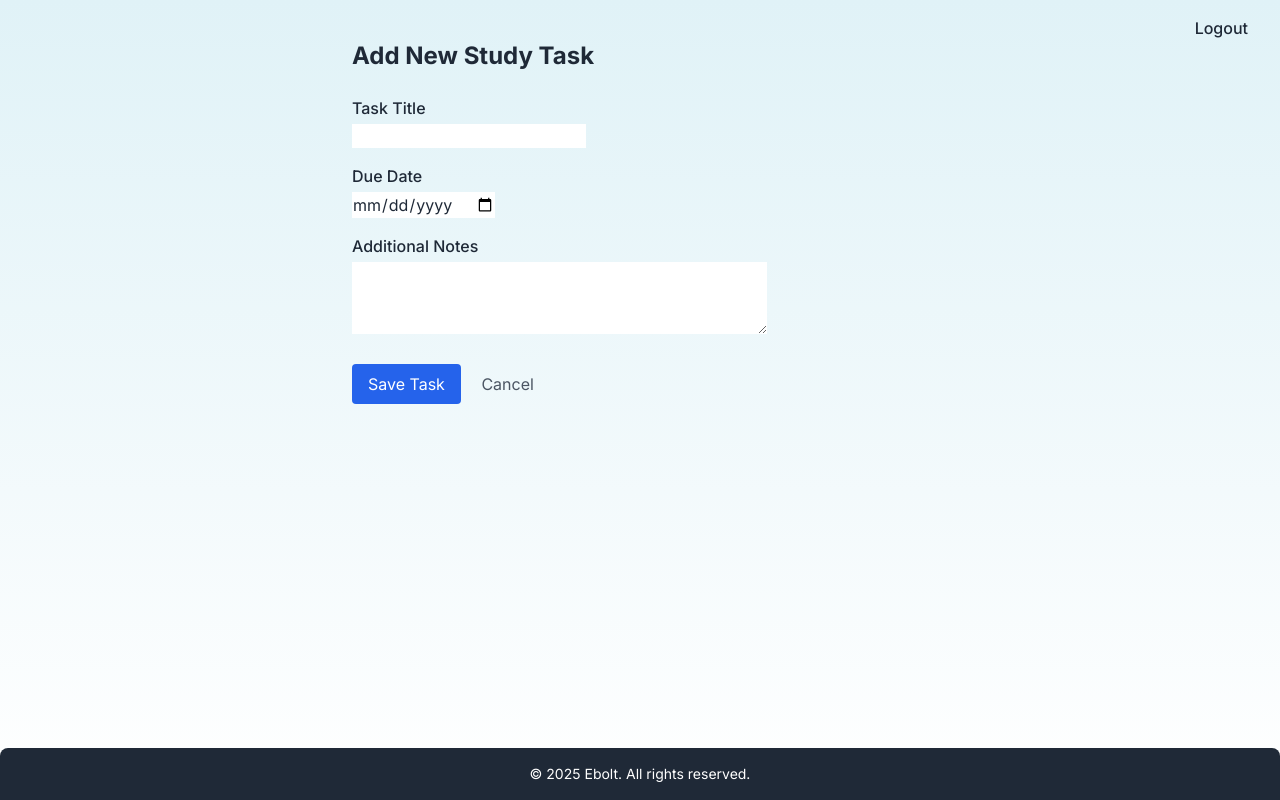
After one commit to SanthwanaBM/ai-note-manager, a Django app: page /add_study_task/ in a window 1280 px wide. The commit adds this page. Run offline with Django 5.2, Linux system fonts and the light colour scheme; a user stored in the database is signed in; some libraries are stand-ins or nearby versions.

Commit message:
add study planner

```diff
--- a/notes/forms.py
+++ b/notes/forms.py
@@ -2,8 +2,10 @@ from django import forms
 from django.contrib.auth.models import User
 from django.contrib.auth.forms import UserCreationForm
 from .models import Note, VoiceNote
+from .models import Lecture
+from .models import StudyTask
 
-from .models import Lecture
+
 
 # User Registration Form
 class RegisterForm(UserCreationForm):
@@ -25,8 +27,6 @@ class VoiceNoteForm(forms.ModelForm):
         model = VoiceNote
         fields = ['name', 'about', 'file']
 
-from django import forms
-from .models import Lecture
 
 class LectureForm(forms.ModelForm):
     class Meta:
@@ -35,3 +35,14 @@ class LectureForm(forms.ModelForm):
         widgets = {
             'scheduled_at': forms.DateTimeInput(attrs={'type': 'datetime-local', 'class': 'form-control'}),
         }
+
+
+
+class StudyTaskForm(forms.ModelForm):
+    class Meta:
+        model = StudyTask
+        fields = ['title', 'due_date', 'notes']
+        widgets = {
+            'due_date': forms.DateInput(attrs={'type': 'date'}),
+            'notes': forms.Textarea(attrs={'rows': 3}),
+        }
--- a/notes/models.py
+++ b/notes/models.py
@@ -4,6 +4,7 @@ from django.db import models
 
 from django.db import models
 from django.contrib.auth.models import User
+
 
 
 # Note Model
@@ -47,3 +48,17 @@ class Lecture(models.Model):
 
     def __str__(self):
         return f"{self.title} on {self.scheduled_at.strftime('%Y-%m-%d %H:%M')}"
+
+
+
+
+class StudyTask(models.Model):
+    user = models.ForeignKey(User, on_delete=models.CASCADE)
+    title = models.CharField(max_length=255)
+    due_date = models.DateField()
+    notes = models.TextField(blank=True, null=True)
+    completed = models.BooleanField(default=False)
+    created_at = models.DateTimeField(auto_now_add=True)
+
+    def __str__(self):
+        return self.title
--- /dev/null
+++ b/notes/templates/study_task_form.html
@@ -0,0 +1,27 @@
+{% extends 'base.html' %}
+{% block content %}
+<div class="max-w-xl mx-auto py-10">
+    <h2 class="text-2xl font-bold mb-6">{{ form_title }}</h2>
+    <form method="post">
+        {% csrf_token %}
+        <div class="space-y-4">
+            <div>
+                <label class="block mb-1 font-medium">Task Title</label>
+                {{ form.title }}
+            </div>
+            <div>
+                <label class="block mb-1 font-medium">Due Date</label>
+                {{ form.due_date }}
+            </div>
+            <div>
+                <label class="block mb-1 font-medium">Additional Notes</label>
+                {{ form.notes }}
+            </div>
+        </div>
+        <div class="mt-6">
+            <button type="submit" class="bg-blue-600 text-white px-4 py-2 rounded hover:bg-blue-700">Save Task</button>
+            <a href="{% url 'study_planner' %}" class="ml-4 text-gray-600 hover:underline">Cancel</a>
+        </div>
+    </form>
+</div>
+{% endblock %}
--- a/notes/urls.py
+++ b/notes/urls.py
@@ -15,5 +15,13 @@ urlpatterns = [
     path('voice_notes/delete/<int:pk>/', views.delete_voice_note_view, name='delete_voice_note'),
     path('notes/delete/<int:note_id>/', views.delete_note_view, name='delete_note'),
 
+    path('study_planner/', views.study_planner_view, name='study_planner'),
+    path('add_study_task/', views.add_study_task, name='add_study_task'),
+    path('edit_study_task/<int:pk>/', views.edit_study_task, name='edit_study_task'),
+    path('toggle_task_status/<int:pk>/', views.toggle_task_status, name='toggle_task_status'),
+    path('delete_study_task/<int:pk>/', views.delete_study_task, name='delete_study_task'),
+
+
+
 
 ]
--- a/notes/views.py
+++ b/notes/views.py
@@ -16,6 +16,10 @@ from django.shortcuts import get_object_or_404
 from django.http import HttpResponseRedirect
 from django.urls import reverse
 from django.utils.timesince import timeuntil
+from .models import StudyTask
+from .forms import StudyTaskForm
+
+
 
 
 
@@ -209,3 +213,67 @@ def delete_note_view(request, note_id):
     note = get_object_or_404(Note, pk=note_id, user=request.user)
     note.delete()
     return redirect('my_notes')
+
+from .models import StudyTask
+from .forms import StudyTaskForm
+from django.contrib.auth.decorators import login_required
+from django.shortcuts import render, redirect, get_object_or_404
+
+@login_required
+def study_planner_view(request):
+    tasks = StudyTask.objects.filter(user=request.user).order_by('due_date')
+    total = tasks.count()
+    completed = tasks.filter(completed=True).count()
+    percent = round((completed / total) * 100) if total > 0 else 0
+
+    status = request.GET.get('status')
+    if status == "completed":
+        tasks = tasks.filter(completed=True)
+    elif status == "pending":
+        tasks = tasks.filter(completed=False)
+
+    return render(request, 'study_planner.html', {
+        'tasks': tasks,
+        'completed_tasks': completed,
+        'total_tasks': total,
+        'progress_percent': percent,
+        'status': status,
+    })
+
+@login_required
+def add_study_task(request):
+    if request.method == 'POST':
+        form = StudyTaskForm(request.POST)
+        if form.is_valid():
+            task = form.save(commit=False)
+            task.user = request.user
+            task.save()
+            return redirect('study_planner')
+    else:
+        form = StudyTaskForm()
+    return render(request, 'study_task_form.html', {'form': form, 'form_title': 'Add New Study Task'})
+
+@login_required
+def edit_study_task(request, pk):
+    task = get_object_or_404(StudyTask, pk=pk, user=request.user)
+    if request.method == 'POST':
+        form = StudyTaskForm(request.POST, instance=task)
+        if form.is_valid():
+            form.save()
+            return redirect('study_planner')
+    else:
+        form = StudyTaskForm(instance=task)
+    return render(request, 'study_task_form.html', {'form': form, 'form_title': 'Edit Study Task'})
+
+@login_required
+def toggle_task_status(request, pk):
+    task = get_object_or_404(StudyTask, pk=pk, user=request.user)
+    task.completed = not task.completed
+    task.save()
+    return redirect('study_planner')
+
+@login_required
+def delete_study_task(request, pk):
+    task = get_object_or_404(StudyTask, pk=pk, user=request.user)
+    task.delete()
+    return redirect('study_planner')
```
Also changed, not shown: notes/templates/study_planner.html (added, +53 -0 lines), notes/templates/welcome.html (+13 -0 lines), db.sqlite3, notes/migrations/0007_studytask.py (added).
